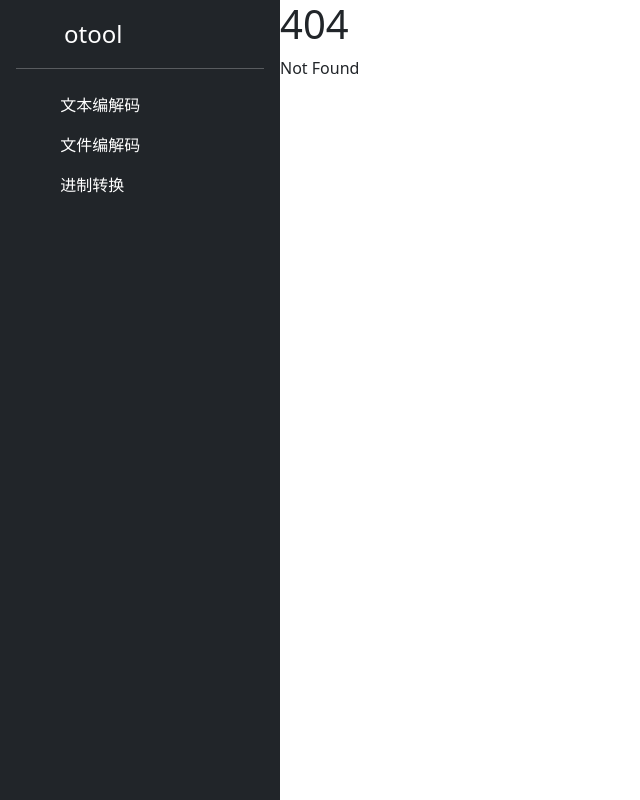
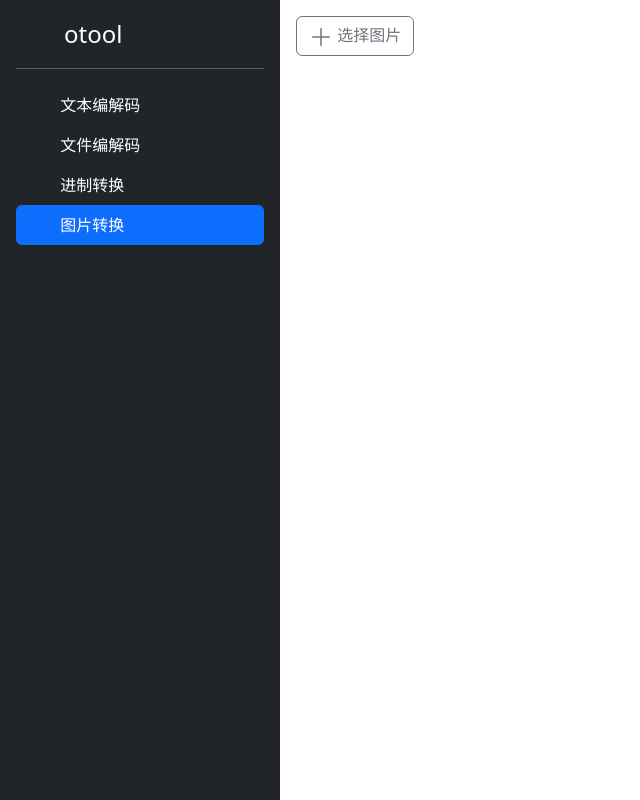
Before and after one commit to welllog/otool, a SvelteKit app in the folder frontend/: page /imagine in a window 1280 px wide. Before the commit this address had no page. Shown: the whole page, without its empty margins (0-640 px from the left). Built offline with nearby package versions, Linux system fonts and the light colour scheme.

Commit message:
feat: add image menu

```diff
--- a/frontend/src/routes/Menu.svelte
+++ b/frontend/src/routes/Menu.svelte
@@ -5,6 +5,7 @@
     { name: "文本编解码", url: "/edtext", selected: false },
     { name: "文件编解码", url: "/edfile", selected: false },
     { name: "进制转换", url: "/conversion", selected: false },
+    { name: "图片转换", url: "/imagine", selected: false },
   ];
 
   onMount(() => {
--- /dev/null
+++ b/frontend/src/routes/imagine/+page.svelte
@@ -0,0 +1,6 @@
+<button class="btn btn-outline-secondary m-3">
+    <svg xmlns="http://www.w3.org/2000/svg" width="24" height="24" fill="currentColor" class="bi bi-plus-lg" viewBox="0 0 16 16">
+        <path fill-rule="evenodd" d="M8 2a.5.5 0 0 1 .5.5v5h5a.5.5 0 0 1 0 1h-5v5a.5.5 0 0 1-1 0v-5h-5a.5.5 0 0 1 0-1h5v-5A.5.5 0 0 1 8 2Z"/>
+    </svg>
+    选择图片
+</button>
```
Also changed, not shown: 2 other files (tests, documents, lock files or other folders).
